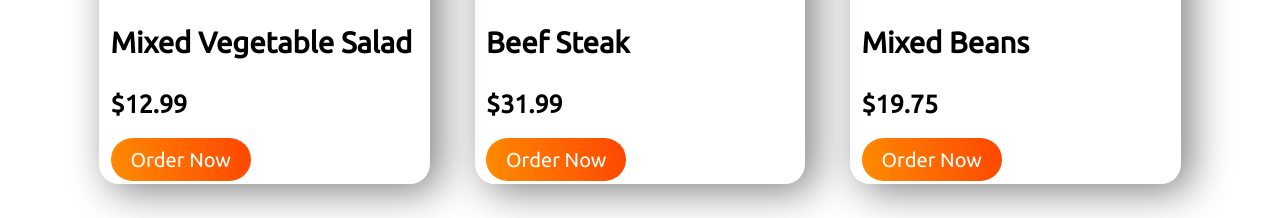
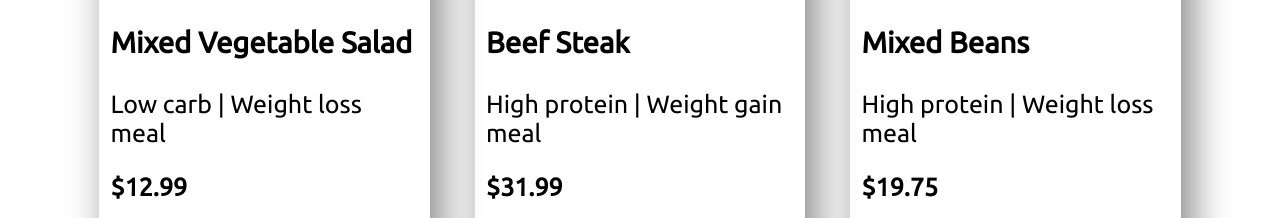
Before and after one commit to Rupom007/food-network, a plain HTML site: page index.html in a window 1280 px wide. Shown: the part 2168-2386 px from the top of the page. Drawn offline with Linux system fonts and the light colour scheme.

Commit message:
last commit

```diff
--- a/index.html
+++ b/index.html
@@ -63,7 +63,8 @@
             </div>
             <div class="card-text">
                 <h3>Mixed Vegetable Salad</h3>
-                <p>$12.99 </p>
+                <p>Low carb | Weight loss meal</p>
+                <p class="price-tag">$12.99 </p>
                 <a class="btn-style-order" target="_blank" href="https://google.com">Order Now</a>
             </div>
         </div>
@@ -74,7 +75,8 @@
             </div>
             <div class="card-text">
                 <h3>Beef Steak</h3>
-                <p>$31.99</p>
+                <p>High protein | Weight gain meal</p>
+                <p class="price-tag">$31.99</p>
                 <a class="btn-style-order" target="_blank" href="https://google.com">Order Now</a>
             </div>
         </div>
@@ -85,7 +87,8 @@
             </div>
             <div class="card-text">
                 <h3>Mixed Beans</h3>
-                <p>$19.75</p>
+                <p>High protein | Weight loss meal</p>
+                <p class="price-tag">$19.75</p>
                 <a class="btn-style-order" target="_blank" href="https://google.com">Order Now</a>
             </div>
         </div>
--- a/style.css
+++ b/style.css
@@ -87,7 +87,7 @@ body{
     border-radius: 20px;
 
 }
-.card-text p{
+.price-tag{
     font-weight: bold;
 }
 .btn-style-order{
```
